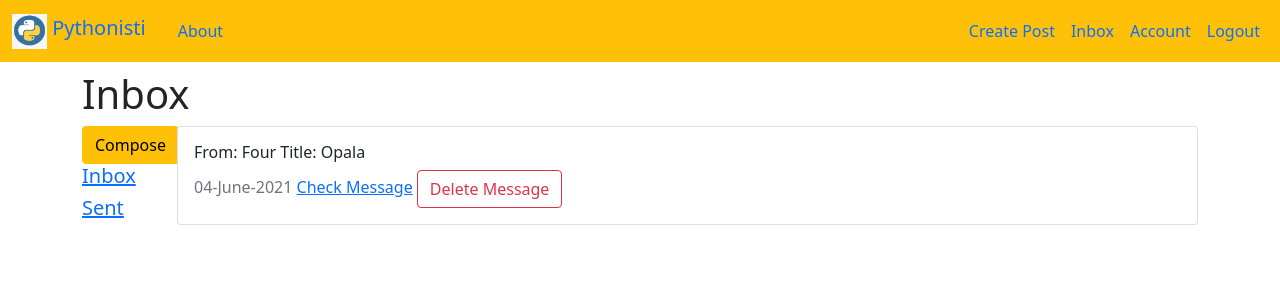
After one commit to 0mnadren/pythonisti_blog, a Flask app: page /inbox in a window 1280 px wide. The commit adds this page. Shown: the top 300 px of the page. Run offline with Flask 2, Linux system fonts and the light colour scheme; a user stored in the database is signed in; data comes from the database, SQL or seed files in the repository.

Commit message:
Changes to Message

```diff
--- a/myproject/__init__.py
+++ b/myproject/__init__.py
@@ -13,7 +13,7 @@ app.config['SECRET_KEY'] = 'mysecretkey'
 ######## DATABASE SETUP #########
 #################################
 basedir = os.path.abspath(os.path.dirname(__file__))
-app.config['SQLALCHEMY_DATABASE_URI'] = 'sqlite:///' + os.path.join(basedir, 'db.sqlite')
+app.config['SQLALCHEMY_DATABASE_URI'] = 'sqlite:///' + os.path.join(basedir, 'data.sqlite')
 app.config['SQLALCHEMY_TRACK_MODIFICATIONS'] = False
 
 db = SQLAlchemy(app)
@@ -27,12 +27,14 @@ from myproject.error_pages.handlers import error_pages_blueprint
 from myproject.users.views import users_blueprint
 from myproject.blogs.views import blogs_blueprint
 from myproject.comments.views import comments_blueprint
+from myproject.mail.views import messages_blueprint
 
 app.register_blueprint(cores_blueprint)
 app.register_blueprint(error_pages_blueprint)
 app.register_blueprint(users_blueprint)
 app.register_blueprint(blogs_blueprint)
 app.register_blueprint(comments_blueprint)
+app.register_blueprint(messages_blueprint)
 
 login_manager.init_app(app)
 login_manager.login_view = 'users.login'
--- /dev/null
+++ b/myproject/mail/views.py
@@ -0,0 +1,63 @@
+from flask import render_template, redirect, url_for, Blueprint, flash, abort
+from flask_login import current_user, login_required
+from myproject import db
+from myproject.models import Message, User
+from myproject.mail.forms import MessageForm
+
+
+messages_blueprint = Blueprint('messages', __name__)
+
+
+@messages_blueprint.route('/inbox')
+@login_required
+def inbox():
+    print(Message.query.all())
+    messages = Message.query.filter_by(receiver_id=current_user.id).all()
+    return render_template('inbox.html', messages=messages)
+
+
+@messages_blueprint.route('/inbox_sent')
+@login_required
+def sent_messages():
+    messages = Message.query.filter_by(sender_id=current_user.id).all()
+    return render_template('inbox_sent_messages.html', messages=messages)
+
+
+@messages_blueprint.route('/message_create', methods=['GET', 'POST'])
+@login_required
+def create_message():
+    form = MessageForm()
+    form.receiver.choices = [(user.id, user.username) for user in User.query.all() if user.id != current_user.id]
+    if form.validate_on_submit():
+        message = Message(
+            title=form.title.data,
+            text=form.text.data,
+            sender_id=current_user.id,
+            receiver_id=form.receiver.data
+        )
+        db.session.add(message)
+        db.session.commit()
+        print(form.receiver.data)
+        flash('Message Sent!')
+        return redirect(url_for('messages.inbox'))
+    return render_template('create_message.html', form=form)
+
+
+@messages_blueprint.route('/view_message/<int:message_id>', methods=['GET', 'POST'])
+@login_required
+def view_message(message_id):
+    message = Message.query.get_or_404(message_id)
+    return render_template('message.html', message=message)
+
+
+@messages_blueprint.route('/delete_message/<int:message_id>', methods=['GET', 'POST'])
+@login_required
+def delete_message(message_id):
+    message = Message.query.get_or_404(message_id)
+    if message.receiver_id != current_user.id:
+        abort(403)
+
+    db.session.delete(message)
+    db.session.commit()
+    flash('Message deleted!')
+    return redirect(url_for('messages.inbox'))
--- a/myproject/models.py
+++ b/myproject/models.py
@@ -21,6 +21,19 @@ class User(db.Model, UserMixin):
     posts = db.relationship('Blog', backref='author', lazy=True, cascade="all, delete-orphan")
 
     comments = db.relationship('Comment', backref='author', lazy=True, cascade="all, delete-orphan")
+
+    send_messages = db.relationship(
+        'Message',
+        backref='sender',
+        foreign_keys='Message.sender_id',
+        lazy=True,
+        cascade="save-update")
+    receive_messages = db.relationship(
+        'Message',
+        backref='receiver',
+        foreign_keys='Message.receiver_id',
+        lazy=True,
+        cascade="save-update")
 
     def __init__(self, email, username, password):
         self.email = email
@@ -76,3 +89,26 @@ class Comment(db.Model):
 
     def __repr__(self):
         return f'Comment ID: {self.id} -- Blog ID: {self.blog_id} -- User ID {self.user_id}'
+
+
+class Message(db.Model):
+    __tablename__ = 'messages'
+
+    id = db.Column(db.Integer, primary_key=True)
+    title = db.Column(db.String(125), nullable=False, index=True)
+    date = db.Column(db.DateTime, nullable=False, default=datetime.utcnow, index=True)
+    text = db.Column(db.Text, nullable=False, index=True)
+    seen = db.Column(db.Boolean, nullable=False, default=False, index=True)
+
+    sender_id = db.Column(db.Integer, db.ForeignKey('users.id'), nullable=False)
+
+    receiver_id = db.Column(db.Integer, db.ForeignKey('users.id'), nullable=False)
+
+    def __init__(self, title, text, sender_id, receiver_id):
+        self.title = title
+        self.text = text
+        self.sender_id = sender_id
+        self.receiver_id = receiver_id
+
+    def __repr__(self):
+        return f'Message: {self.title} -- from sender ID {self.sender_id}'
--- a/myproject/templates/base.html
+++ b/myproject/templates/base.html
@@ -11,10 +11,10 @@
     <nav class="navbar navbar-expand-lg navbar-primary bg-warning">
       <div class="container-fluid">
         <a class="navbar-brand" href="{{ url_for('core.index') }}">
-            <img src="{{ url_for('static', filename='python_logo.png') }}" alt="Pythonisti Logo Icon" width="30" height="30" class="d-inline-block align-text-top">
+            <img src="{{ url_for('static', filename='python_logo.png') }}" alt="Pythonisti Logo Icon" width="35" height="35" class="d-inline-block align-text-top">
             Pythonisti
         </a>
-          <a class="nav-link" href="{{ url_for('core.info') }}">About</a>
+            <a class="nav-link" href="{{ url_for('core.info') }}">About</a>
         <button class="navbar-toggler" type="button" data-bs-toggle="collapse" data-bs-target="#navbarNav" aria-controls="navbarNav" aria-expanded="false" aria-label="Toggle navigation">
           <span class="navbar-toggler-icon"></span>
         </button>
@@ -23,6 +23,9 @@
               {% if current_user.is_authenticated %}
                 <li class="nav-item justify-content-end">
                   <a class="nav-link" href="{{ url_for('blogs.create_post') }}">Create Post</a>
+                </li>
+                <li class="nav-item justify-content-end">
+                  <a class="nav-link" href="{{ url_for('messages.inbox') }}">Inbox</a>
                 </li>
                 <li class="nav-item justify-content-end">
                   <a class="nav-link" href="{{ url_for('users.account') }}">Account</a>
--- /dev/null
+++ b/myproject/templates/inbox.html
@@ -0,0 +1,55 @@
+{% extends 'base.html' %}
+
+{% block content %}
+  <div class="jumbotron">
+    <h1>Inbox</h1>
+  </div>
+<div class="row">
+  <div class="col-1">
+    <a href="{{ url_for('messages.create_message') }}" class="btn btn-warning">Compose</a>
+    <a href="{{ url_for('messages.inbox') }}"><h5>Inbox</h5></a>
+    <a href="{{ url_for('messages.sent_messages') }}"><h5>Sent</h5></a>
+  </div>
+  {% for message in messages %}
+    {% if current_user.id == message.receiver.id %}
+    <div class="col-11">
+        <div class="card" style="width: 100%;">
+          <div class="card-body">
+            <h6 class="card-title">From: {{ message.sender.username|capitalize }} Title: {{ message.title|capitalize }}</h6><label class="card-subtitle mb-2 text-muted">{{ message.date.strftime("%d-%B-%Y") }}</label>
+            <a href="{{ url_for('messages.view_message', message_id=message.id) }}" class="card-link">Check Message</a>
+                        <button type="button"
+                        class="btn btn-outline-danger"
+                        data-bs-toggle="modal"
+                        data-bs-target="#del_message">
+                    Delete Message
+                </button>
+            <div class="modal" tabindex="-1" id="del_message">
+            <div class="modal-dialog">
+              <div class="modal-content">
+                <div class="modal-header">
+                  <h5 class="modal-title">Delete Message?</h5>
+                  <button type="button" class="btn-close" data-bs-dismiss="modal" aria-label="Close"></button>
+                </div>
+                <div class="modal-body">
+                  <p>Are you sure you want to delete the message?</p>
+                </div>
+                <div class="modal-footer">
+                  <button type="button" class="btn btn-primary" data-bs-dismiss="modal">Cancel</button>
+
+                    <form action="{{ url_for('messages.delete_message', message_id=message.id) }}">
+                        <input type="submit" value="Delete" class="btn btn-danger">
+                    </form>
+
+                </div>
+              </div>
+            </div>
+          </div>
+          </div>
+        </div>
+    </div>
+    {% endif %}
+  {% endfor %}
+
+</div>
+
+{% endblock %}
```
Also changed, not shown: migrations/versions/f0fc6a76f3aa_initial_migration_2.py (added, +93 -0 lines), myproject/mail/forms.py (added, +10 -0 lines), myproject/templates/blog_post.html (+10 -2 lines), myproject/templates/create_message.html (added, +22 -0 lines), myproject/templates/inbox_sent_messages.html (added, +29 -0 lines), myproject/templates/index.html (+5 -3 lines), myproject/templates/message.html (added, +13 -0 lines), myproject/data.sqlite (added), myproject/db.sqlite (deleted), myproject/mail/__init__.py (added).
